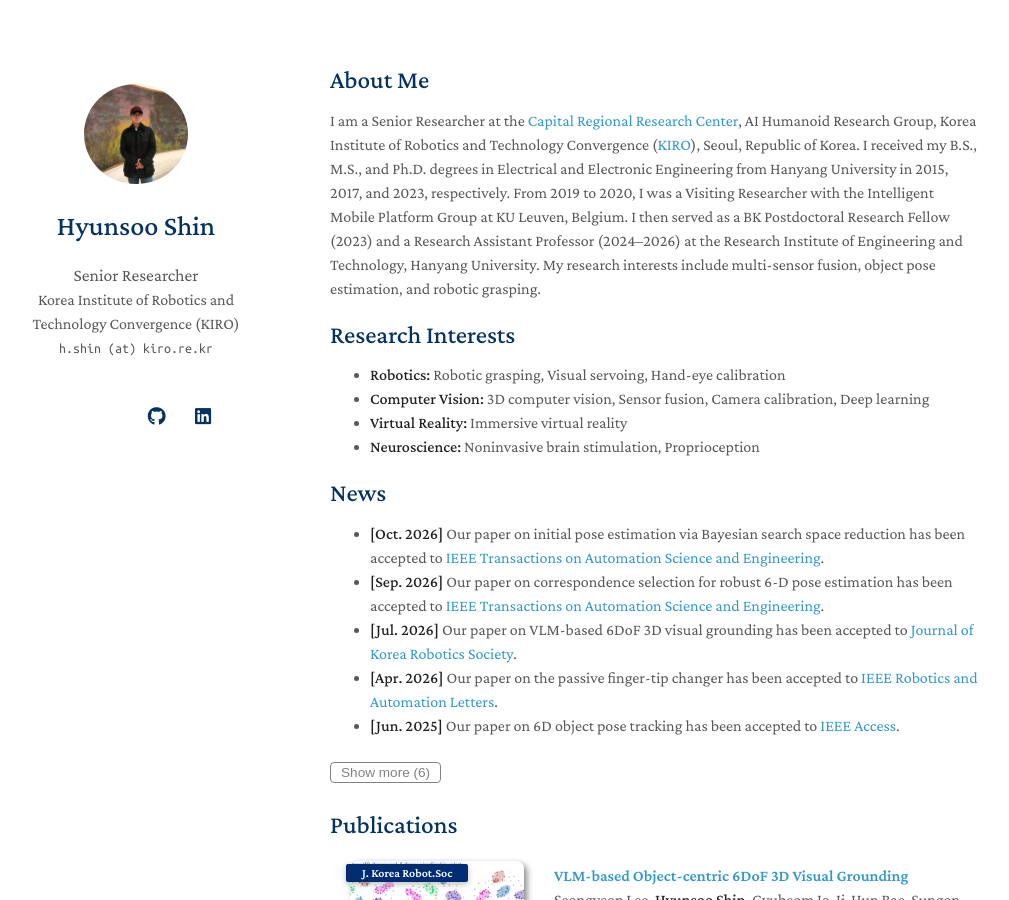
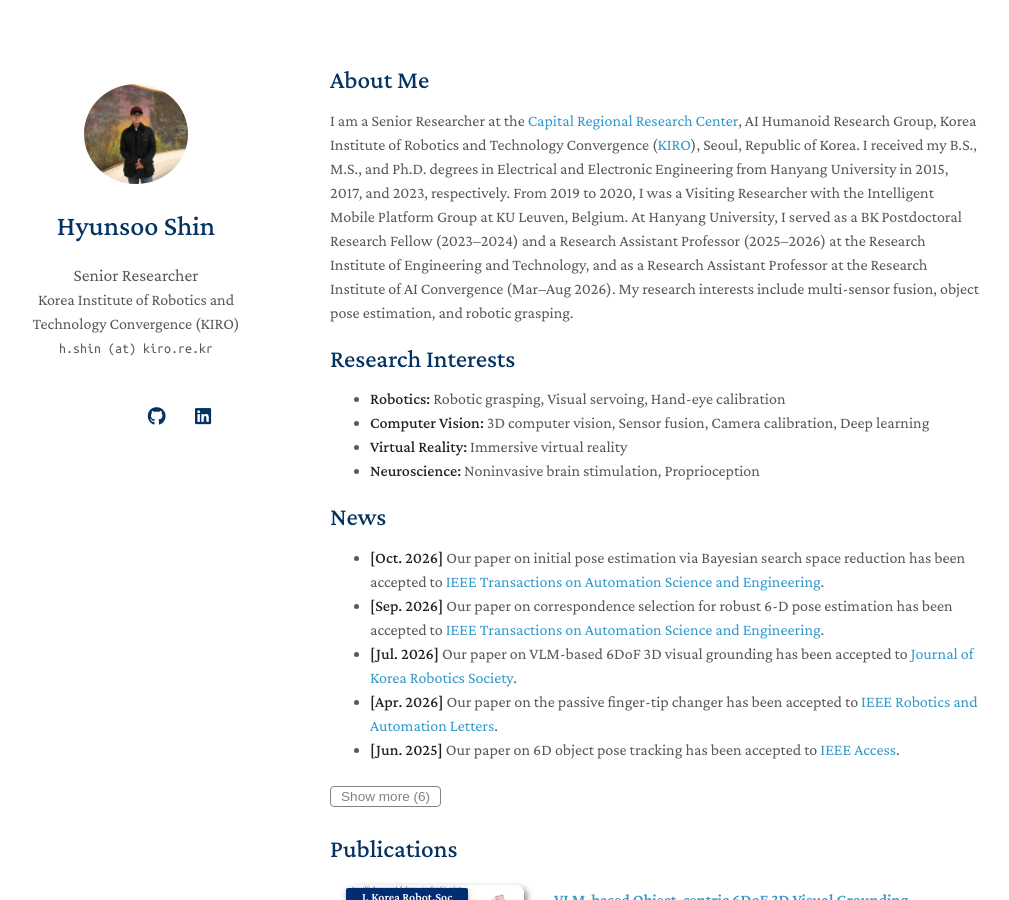
Before and after one commit to hyuns2316/hyuns2316.github.io, a Jekyll site: the page built from index.md, in a window 1280 px wide and 900 px high. Shown: the whole window, without its empty margins (140-1149 px from the left). Built offline with Jekyll 4.4.1, drawn with Linux system fonts in a browser that asks for light colours; a style sheet for code colours, icons or effects is not loaded; our own code applies the rules of GitHub Pages for plain Markdown files.

Commit message:
Update CV contact and experience for KIRO; fix Hanyang positions on site
Co-Authored-By: Claude Opus 5.5 <noreply@anthropic.com>
Claude-Session: https://claude.ai/code/session_019bbF7jPReiJBnL74jMtxTz

```diff
--- a/index.md
+++ b/index.md
@@ -4,7 +4,7 @@ layout: homepage
 
 ## About Me
 
-I am a Senior Researcher at the [Capital Regional Research Center](https://www.kiro.re.kr/eng/abt/map4.asp), AI Humanoid Research Group, Korea Institute of Robotics and Technology Convergence ([KIRO](https://www.kiro.re.kr)), Seoul, Republic of Korea. I received my B.S., M.S., and Ph.D. degrees in Electrical and Electronic Engineering from Hanyang University in 2015, 2017, and 2023, respectively. From 2019 to 2020, I was a Visiting Researcher with the Intelligent Mobile Platform Group at KU Leuven, Belgium. I then served as a BK Postdoctoral Research Fellow (2023) and a Research Assistant Professor (2024–2026) at the Research Institute of Engineering and Technology, Hanyang University. My research interests include multi-sensor fusion, object pose estimation, and robotic grasping.
+I am a Senior Researcher at the [Capital Regional Research Center](https://www.kiro.re.kr/eng/abt/map4.asp), AI Humanoid Research Group, Korea Institute of Robotics and Technology Convergence ([KIRO](https://www.kiro.re.kr)), Seoul, Republic of Korea. I received my B.S., M.S., and Ph.D. degrees in Electrical and Electronic Engineering from Hanyang University in 2015, 2017, and 2023, respectively. From 2019 to 2020, I was a Visiting Researcher with the Intelligent Mobile Platform Group at KU Leuven, Belgium. At Hanyang University, I served as a BK Postdoctoral Research Fellow (2023–2024) and a Research Assistant Professor (2025–2026) at the Research Institute of Engineering and Technology, and as a Research Assistant Professor at the Research Institute of AI Convergence (Mar–Aug 2026). My research interests include multi-sensor fusion, object pose estimation, and robotic grasping.
 
 ## Research Interests
 
```
Also changed, not shown: 2 other files.
